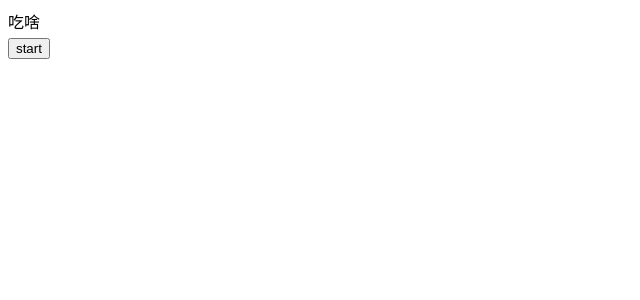
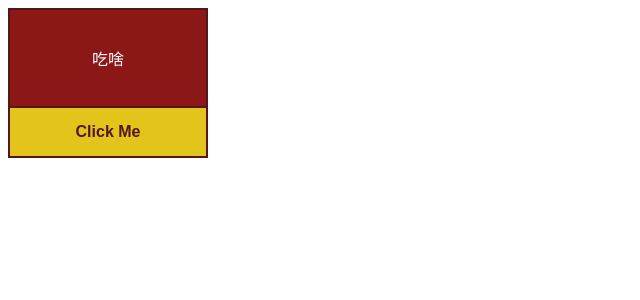
Before and after one commit to mila1412/dinner, a Vue app: page / in a window 1280 px wide. Shown: the top 300 px of the page, without its empty margins (0-640 px from the left). Built offline with nearby package versions, Linux system fonts and the light colour scheme.

Commit message:
🌈 style: add style

```diff
--- a/src/App.vue
+++ b/src/App.vue
@@ -1,7 +1,7 @@
 <template>
-  <div>
-    <div v-if="!allFood.length" class="title">吃啥</div>
-    <ul v-else class="wrap">
+  <div class="wrap">
+    <div v-if="showTitle" class="title">吃啥</div>
+    <ul class="list">
       <li
         v-for="(food, index) in allFood"
         :key="index"
@@ -13,7 +13,8 @@
       </li>
     </ul>
   </div>
-  <button class="start" :disabled="playing" @click="start">start</button>
+  <button v-if="!playing" class="btn-start" @click="start">Click Me</button>
+  <button v-else class="btn-start" disabled>Choosing...</button>
 </template>
 
 <script setup>
@@ -21,10 +22,12 @@ import { ref } from 'vue';
 import axios from 'axios';
 const allFood = ref([]);
 const playing = ref(false);
+const showTitle = ref(true);
 
 async function start() {
   allFood.value = [];
   playing.value = true;
+  showTitle.value = false;
   const sheetID = import.meta.env.VITE_SHEET_ID;
   const apiKey = import.meta.env.VITE_API_KEY;
   const res = await axios.get(
@@ -50,28 +53,45 @@ function restart() {
 
 <style lang="scss">
 .title {
-  line-height: 30px;
-  height: 30px;
+  color: #fff;
 }
+
 .wrap {
-  position: relative;
+  box-sizing: border-box;
+  width: 200px;
+  height: 100px;
+  display: flex;
+  flex-direction: column;
+  justify-content: center;
+  align-items: center;
+  background: rgb(139, 23, 23);
+  border: 2px solid rgb(83, 22, 22);
+}
+
+.list {
+  width: 200px;
   overflow: hidden;
   max-height: 30px;
   padding: 0;
   margin: 0;
 }
+
 .item {
+  position: relative;
+  height: 30px;
+  line-height: 30px;
+  text-align: center;
   list-style: none;
-  line-height: 30px;
-  height: 30px;
-  position: relative;
+  color: #fff;
 }
+
 .playing {
   animation-name: random;
   animation-iteration-count: 2;
   animation-timing-function: linear;
   animation-duration: 0.5s;
 }
+
 @keyframes random {
   from {
     top: 0;
@@ -80,4 +100,20 @@ function restart() {
     top: -200px;
   }
 }
+
+.btn-start {
+  width: 200px;
+  height: 50px;
+  color: rgb(83, 22, 22);
+  font-size: 16px;
+  font-weight: bold;
+  background: rgb(226, 196, 27);
+  border: 2px solid rgb(83, 22, 22);
+  border-top: none;
+  cursor: pointer;
+  &:focus {
+    background: rgb(83, 22, 22);
+    color: #fff;
+  }
+}
 </style>
```
